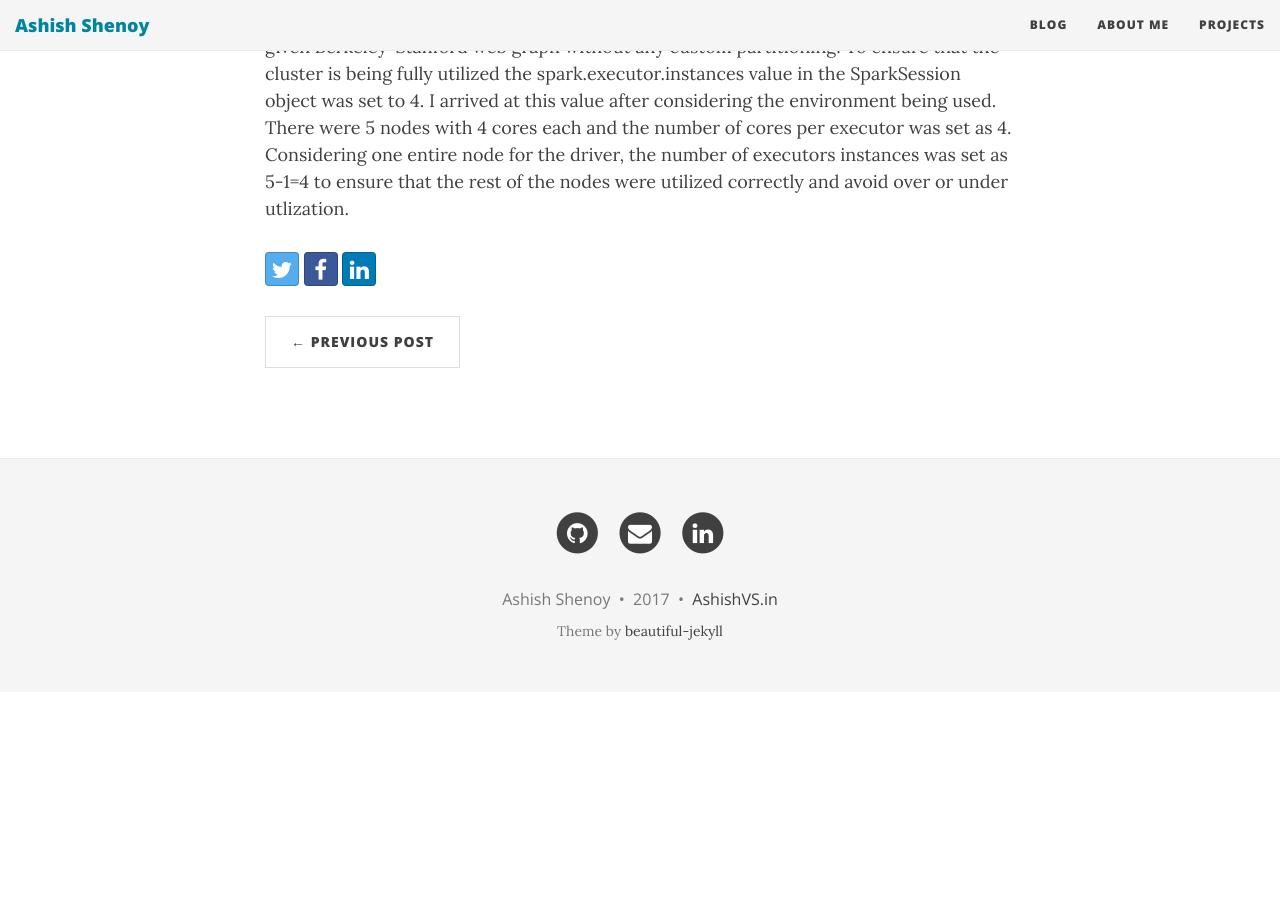
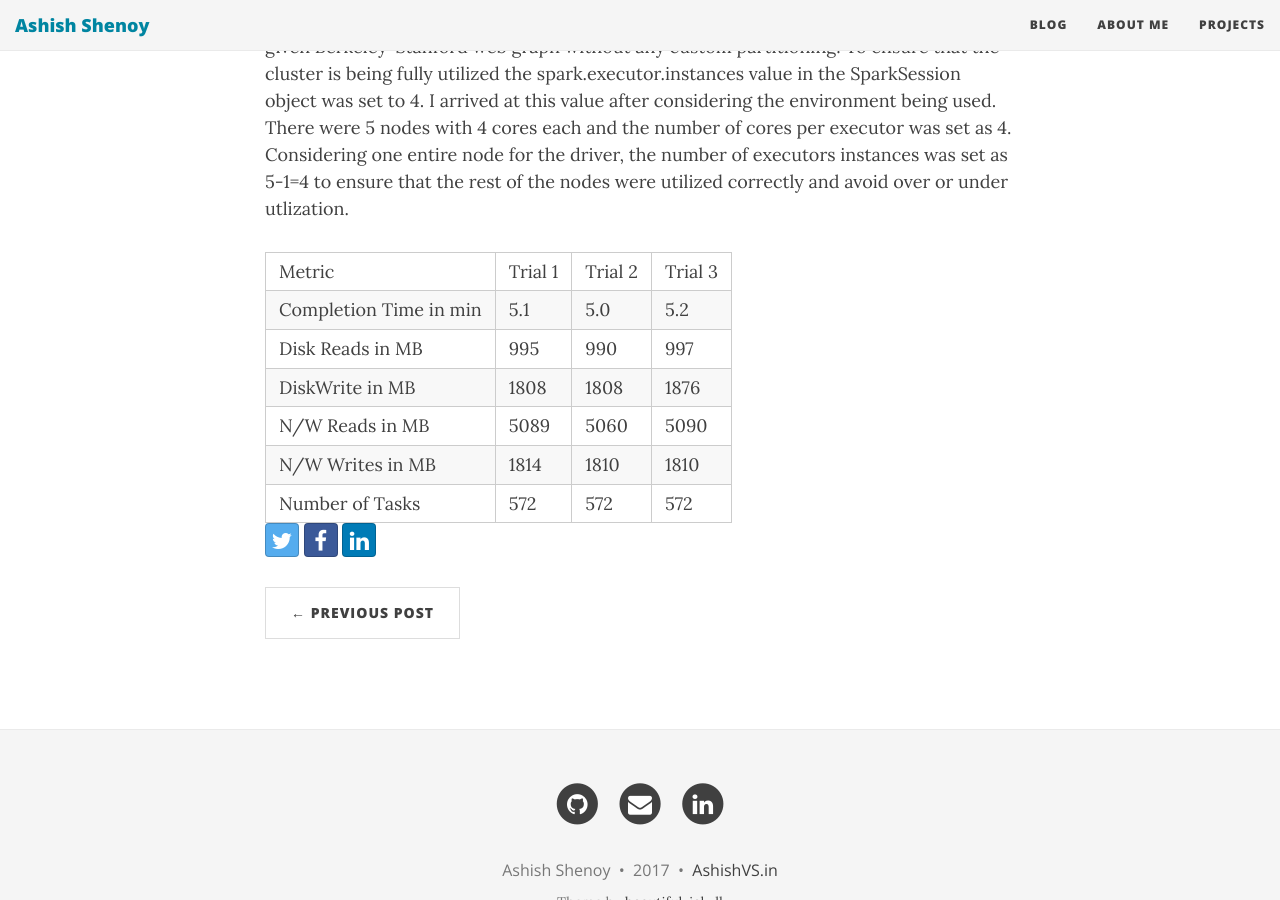
Before and after one commit to ashishvshenoy/ashishvshenoy.github.io, a Jekyll site: the page built from _posts/2017-03-25-experiments-with-the-performance-of-apache-spark-and-apache-storm.md, in a window 1280 px wide and 900 px high, scrolled down 1367 px. Built offline with Jekyll 4.4.1, drawn with Linux system fonts in a browser that asks for light colours; nearby versions of some CDN libraries; before the commit the page ends 2059 px from its top, so only the background shows below that.

Commit message:
Updated 2017-03-25-experiments-with-the-performance-of-apache-spark-and-apache-storm.md

```diff
--- a/_posts/2017-03-25-experiments-with-the-performance-of-apache-spark-and-apache-storm.md
+++ b/_posts/2017-03-25-experiments-with-the-performance-of-apache-spark-and-apache-storm.md
@@ -31,3 +31,11 @@ The python implementation of the PageRank algorithm in Spark along with the shel
 As a benchmark, I wrote a Spark application in python for computing PageRank on the given Berkeley-Stanford web graph without any custom partitioning.
 To ensure that the cluster is being fully utilized the spark.executor.instances value in
 the SparkSession object was set to 4. I arrived at this value after considering the environment being used. There were 5 nodes with 4 cores each and the number of cores per executor was set as 4. Considering one entire node for the driver, the number of executors instances was set as 5-1=4 to ensure that the rest of the nodes were utilized correctly and avoid over or under utlization.
+
+|Metric| Trial 1| Trial 2| Trial 3|
+|Completion Time in min| 5.1| 5.0| 5.2|
+|Disk Reads in MB| 995| 990| 997|
+|DiskWrite in MB| 1808| 1808| 1876|
+|N/W Reads in MB| 5089| 5060| 5090|
+|N/W Writes in MB| 1814| 1810 |1810|
+|Number of Tasks| 572| 572| 572|
```
